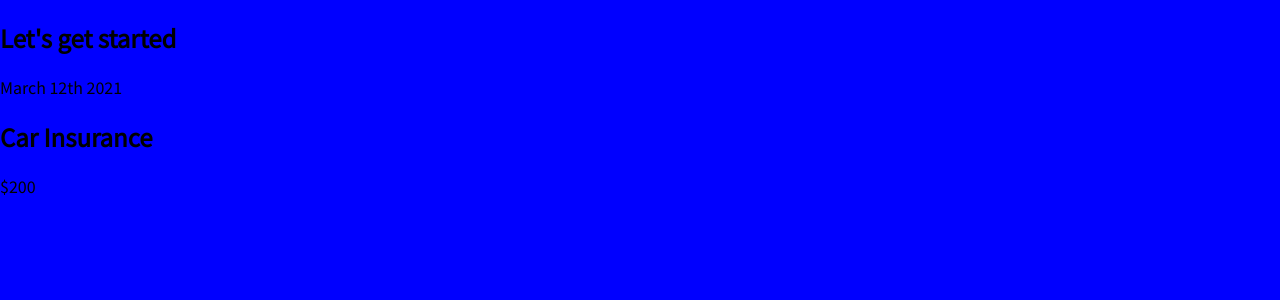
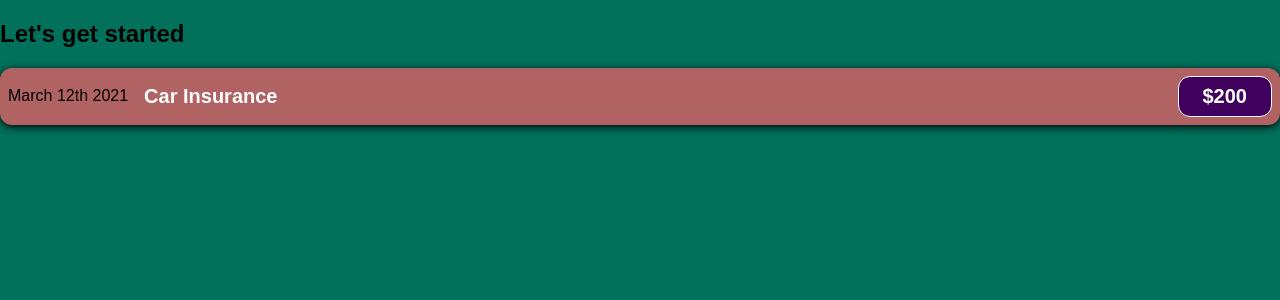
Before and after one commit to pawan1816/expence_tracker, a JavaScript app in the folder expence_tracker/: page / in a window 1280 px wide. Shown: the top 300 px of the page. Built offline with nearby package versions, Linux system fonts and the light colour scheme.

Commit message:
found the error which i yesterday not able to solve that

```diff
--- a/expence_tracker/src/App.js
+++ b/expence_tracker/src/App.js
@@ -1,6 +1,4 @@
 import Expence from "./component/Expence";
-
-import './component/Expence';
 
 function App(){
   return (
--- a/expence_tracker/src/component/Expence.css
+++ b/expence_tracker/src/component/Expence.css
@@ -6,7 +6,7 @@
     padding: 0.5rem;
     margin: 1rem 0;
     border-radius: 12px;
-    background-color: #4b4b4b;
+    background-color: #b16363;
 }
 .expence-item__description{
     display: flex;
--- a/expence_tracker/src/component/Expence.js
+++ b/expence_tracker/src/component/Expence.js
@@ -1,11 +1,11 @@
-import 'Expence.css';
+import './Expence.css';
 function Expence(){
     return (
-        <div>
+        <div className='expence-item'>
             <div>March 12th 2021</div>
-            <div>
+            <div className='expence-item__description'>
                 <h2>Car Insurance</h2>
-                <div>$200</div>
+                <div className='expence-item__price'>$200</div>
             </div>
         </div>
     );
--- a/expence_tracker/src/index.css
+++ b/expence_tracker/src/index.css
@@ -1,11 +1,11 @@
-@import url('https://fonts.googleapis.com/css2?family=Noto+Sans+JP:wfth@400;700@diaplay=swap');
+@import url('https://fonts.googleapis.com/css2?family=Merienda:wght@400;700&family=Poppins:wght@400;500;600&display=swap" rel="stylesheet"');
 *{
   box-sizing: border-box;
 }
-html{
-  font-family:'Noto Sans JP',sans-serif;
+html {
+  font-family:sans-serif;
 }
 body{
   margin: 0;
-  background-color: blue;
+  background-color: rgb(2, 113, 92);
 }
--- a/expence_tracker/src/index.js
+++ b/expence_tracker/src/index.js
@@ -1,17 +1,9 @@
-import React from 'react';
-import ReactDOM from 'react-dom/client';
-import './index.css';
-import App from './App';
-import reportWebVitals from './reportWebVitals';
 
-const root = ReactDOM.createRoot(document.getElementById('root'));
-root.render(
-  <React.StrictMode>
-    <App />
-  </React.StrictMode>
-);
+import ReactDOM from "react-dom";
 
-// If you want to start measuring performance in your app, pass a function
-// to log results (for example: reportWebVitals(console.log))
-// or send to an analytics endpoint. Learn more: https://bit.ly/CRA-vitals
-reportWebVitals();
+import './index.css'
+
+import App from './App.js';
+
+
+ReactDOM.render(<App />,document.getElementById('root'));
```
